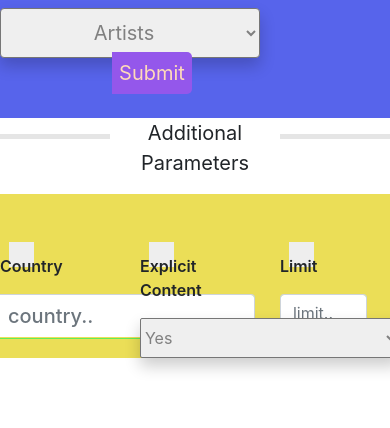
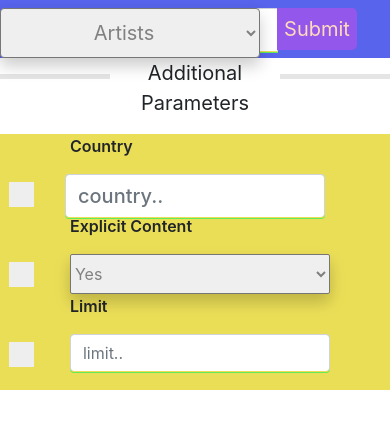
Before and after one commit to pratd/music_library, a website built with webpack: page src/index.html in a window 390 px wide. Built offline with nearby package versions, Linux system fonts and the light colour scheme.

Commit message:
final touches

```diff
--- a/src/assets/scss/app.scss
+++ b/src/assets/scss/app.scss
@@ -181,6 +181,8 @@ hr {
 }
 .active-pink{
     border-radius:12px;
+    width:260px;
+    height:40px;
 }
 .active-pink input[type=text]:focus:not([readonly]) {
     border-bottom: 1px solid #ebde57;
--- a/src/index.html
+++ b/src/index.html
@@ -10,12 +10,12 @@
 <body>
     <div class="container-fluid pl-0 pr-0 headline">
         <div class="row">
-            <div class="col-6 d-none d-sm-block">
+            <div class="col-6 d-none d-md-block col-md-4">
                 <a class="nav-link fontcolor" href="#" >
                     <h1>Music Library </h1><span class="sr-only">(current)</span>
                 </a>
             </div>
-            <div class="col-3 pt-2">
+            <div class="col-3 col-sm col-md-4 pt-2">
                 <select class="dropdown fontsizebig" id="songType">
                     <option value="artists">Artists</option>
                     <option value="albums">Albums</option>
@@ -23,7 +23,7 @@
                     <option value="music video">Music video</option>
                 </select>
             </div>
-            <div class="col-3">
+            <div class="col-3 col-sm col-md-4">
                 <div class="input-group mb-3 active-pink p-2">
                     <input type="text" class="form-control fontsizebig" placeholder="Search..."
                     aria-label="search items" id="searchItems" name="searchItems">
@@ -47,7 +47,7 @@
     </div>
     <div class="container-fluid pl-0 pr-0 featurebody">
         <div class="row">
-            <div class="col-4">
+            <div class="col-md-4">
                 <div class="container-fluid pl-0 pr-0">
                     <div class="row">
                         <div class="col-2 pt-5 pl-4">
@@ -66,7 +66,7 @@
                     </div>
                 </div>
             </div>
-            <div class="col-4">
+            <div class="col-md-4">
                 <div class="row">
                     <div class="col-2 pt-5 pl-4">
                         <label class="containerCheck">
@@ -83,7 +83,7 @@
                     </div>
                 </div>
             </div>
-            <div class="col-4">
+            <div class="col-md-4">
                 <div class="row">
                     <div class="col-2 pt-5 pl-4">
                         <label class="containerCheck">
```
